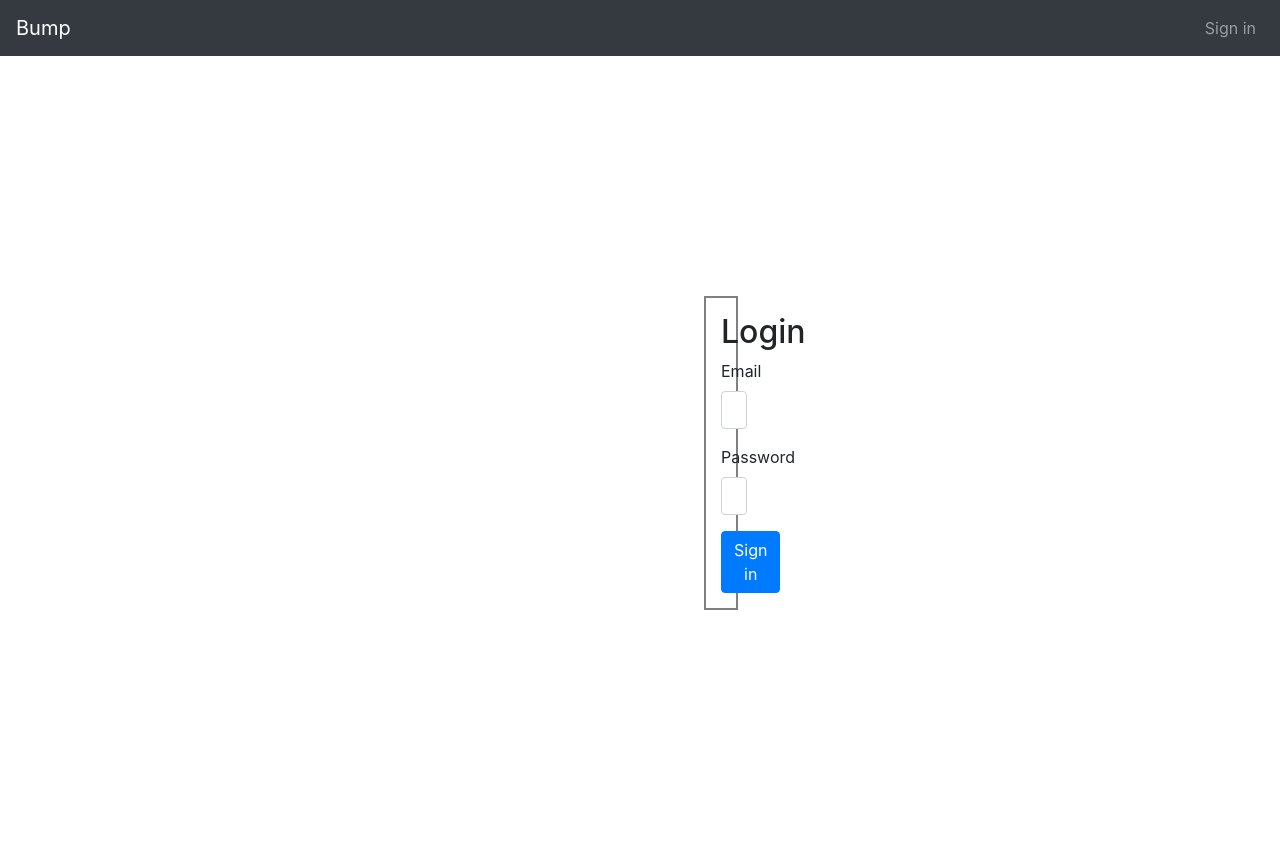
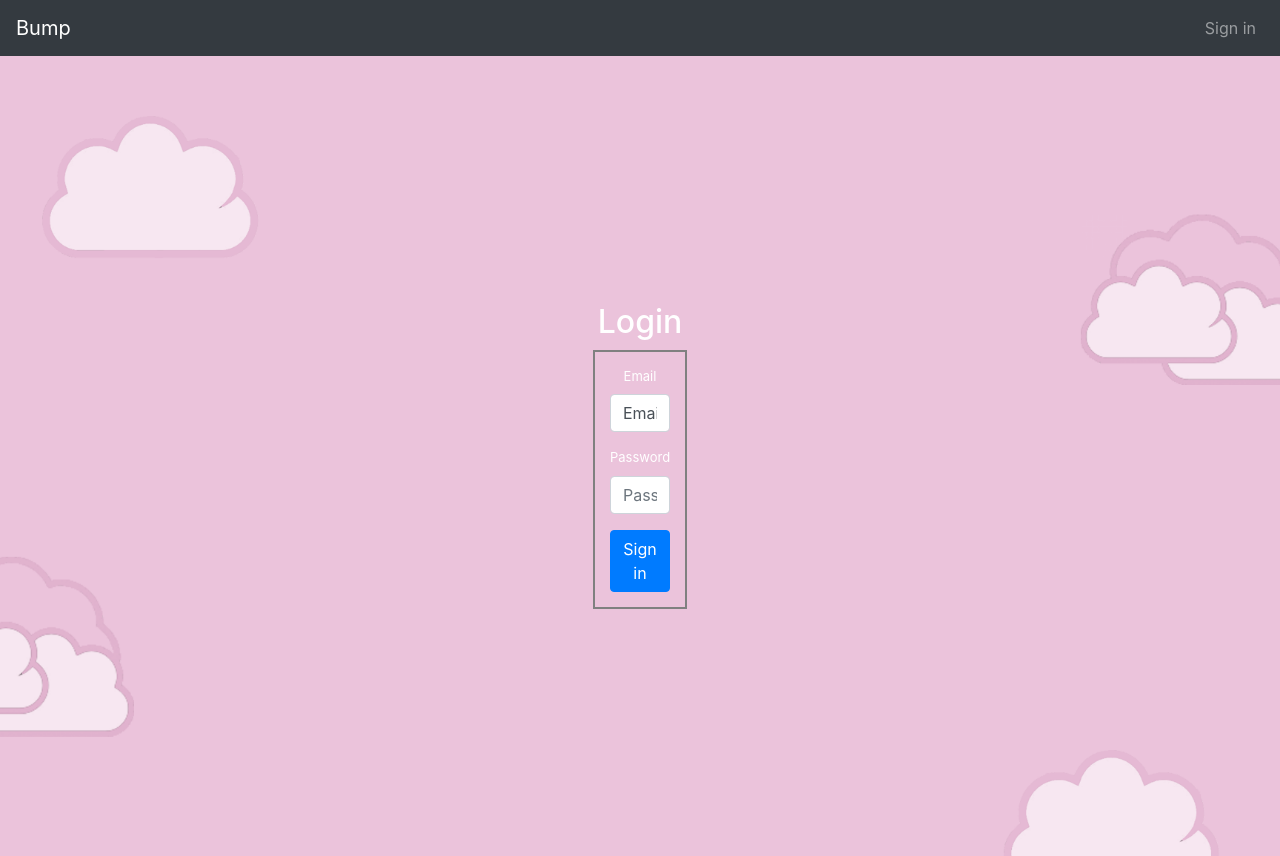
Before and after one commit to wyu12/Bump, a React (Create React App) app: page / in a window 1280 px wide. Both pictures are taken after a click on the link "Sign in". Before the commit the page ends 800 px from the top, so only its background shows below. Built offline with nearby package versions, Linux system fonts and the light colour scheme.

Commit message:
Added background to forms, changed title

```diff
--- a/src/App.jsx
+++ b/src/App.jsx
@@ -19,7 +19,7 @@ class App extends Component {
             <header className="App-header">
               <img src={logo} className="App-logo" alt="logo" />
               <h1>
-              Comprehensive Reproductive Health For All
+              Your Personal Guide to Pregnancy
               </h1>
 
               {/* <br></br> */}
--- a/src/SignInForm.jsx
+++ b/src/SignInForm.jsx
@@ -16,27 +16,30 @@ class UserForm extends Component {
     return (
       <>
         <NavBar></NavBar>
-        <body>
-          <div style={{marginLeft:'44rem', marginTop: '15rem', marginRight:'44rem', padding: '15px', border:'2px solid grey'}}>
+        <div className="App bg" >
+          <header className="App-header">
+
             <center><h2>Login</h2></center>
-          <Form>
+            <Form style={{ marginLeft: '44rem', marginRight: '44rem', padding: '15px', border: '2px solid grey' }}>
               <Form.Group controlId="formEmail">
                 <Form.Label>Email</Form.Label>
-            <Form.Control type="email" value="Email" style={{width: "100%"}} />
+                <Form.Control type="email" value="Email" style={{ width: "100%" }} />
                 <Form.Text className="text-muted">
                 </Form.Text>
               </Form.Group>
 
               <Form.Group controlId="formBasicPassword">
                 <Form.Label>Password</Form.Label>
-            <Form.Control type="password" placeholder="Password" style={{width: "100%"}} />
+                <Form.Control type="password" placeholder="Password" style={{ width: "100%" }} />
               </Form.Group>
-          <Button variant="primary" type="submit" onClick = {() => ReactDOM.render(<Fullpage />, document.getElementById('root'))}>
+              <Button variant="primary" type="submit" onClick={() => ReactDOM.render(<Fullpage />, document.getElementById('root'))}>
                 Sign in
   </Button>
             </Form>
+          </header>
         </div>
-        </body>
+
+
       </>
     )
   }
--- a/src/SignUpForm.jsx
+++ b/src/SignUpForm.jsx
@@ -18,10 +18,10 @@ class UserForm extends Component {
     return (
       <>
         <NavBar></NavBar>
-        <body>
-        <div style={{marginLeft:'44rem', marginTop: '10rem', marginRight:'44rem', padding: '15px', border:'2px solid grey'}}>
+        <div className = "App bg">
+        <header className = "App-header">
         <center><h2>Register</h2></center>
-          <Form>
+          <Form style={{marginLeft:'44rem', marginRight:'44rem', padding: '15px', border:'2px solid grey'}}>
           <Form.Group controlId="formHorizontalFirstName">
             <Form.Label>First Name
             </Form.Label>
@@ -59,8 +59,8 @@ class UserForm extends Component {
             Register
   </Button>
   </Form>
-          </div>
-        </body>
+        </header>
+        </div>
       </>
     )
   }
```
Lines whose indentation alone changed are shown as unchanged.
